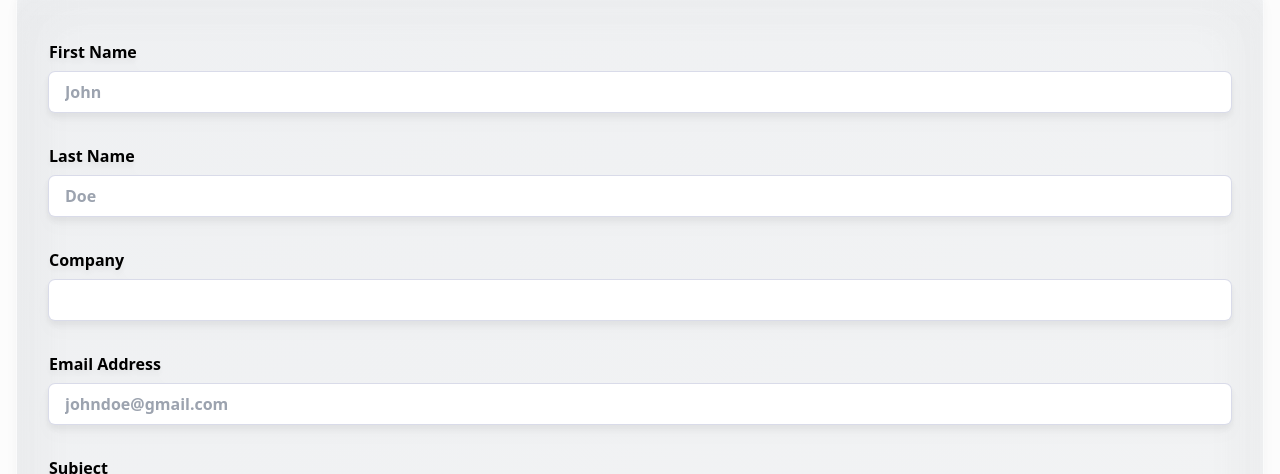
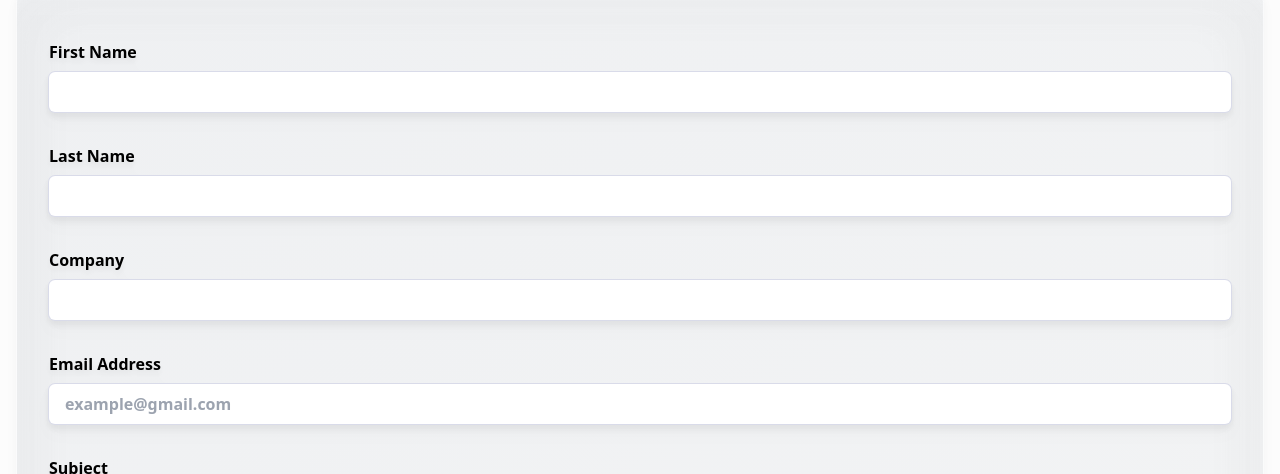
Before and after one commit to NirmalNaveen20/portfolio, a Next.js app: page /contact in a window 1280 px wide. Shown: the part 229-703 px from the top of the page. Built offline with nearby package versions, Linux system fonts and the light colour scheme.

Commit message:
style: Update contact details

```diff
--- a/src/components/molecules/ContactForm/ContactForm.tsx
+++ b/src/components/molecules/ContactForm/ContactForm.tsx
@@ -19,8 +19,8 @@ export const ContactForm = () => {
 	const [cookie, setCookie] = useCookie('contactFormSubmission', '');
 
 	const subjects = [
-		'I need a website',
-		'I need CI/CD setup for my project',
+		'I need a website/web application',
+		'I need CI/CD pipeline for my project',
 		'General Inquiry',
 		'I am a recruiter',
 		'Other',
@@ -127,12 +127,12 @@ export const ContactForm = () => {
 								</p>
 							) : (
 								<>
-									<Input label="First Name" placeholder="John" id="firstName" />
-									<Input label="Last Name" placeholder="Doe" id="lastName" />
+									<Input label="First Name" placeholder="" id="firstName" />
+									<Input label="Last Name" placeholder="" id="lastName" />
 									<Input label="Company" id="company" />
 									<Input
 										label="Email Address"
-										placeholder="johndoe@gmail.com"
+										placeholder="example@gmail.com"
 										id="email"
 										type="email"
 									/>
--- a/src/components/organisms/Footer/Footer.tsx
+++ b/src/components/organisms/Footer/Footer.tsx
@@ -1,10 +1,9 @@
 import { Container } from '@components/atoms/Container';
 import {
 	IconGithub,
-	IconInstagram,
 	IconLinkedin,
-	IconTwitter,
 } from '@components/atoms/Icons';
+
 import { SocialIcons } from '@components/molecules/SocialIcons';
 
 const Footer = () => {
```
Also changed, not shown: src/components/atoms/Icons/assets/iconGithub.svg.
